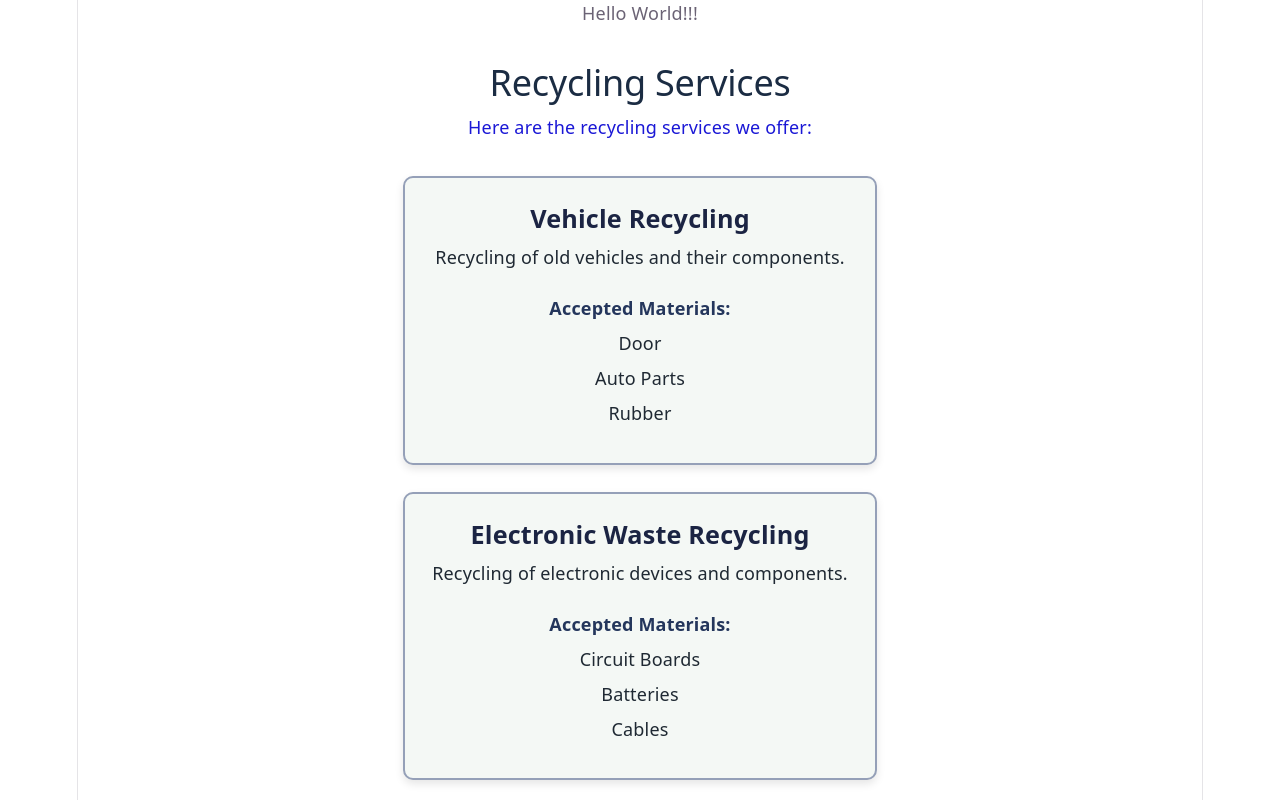
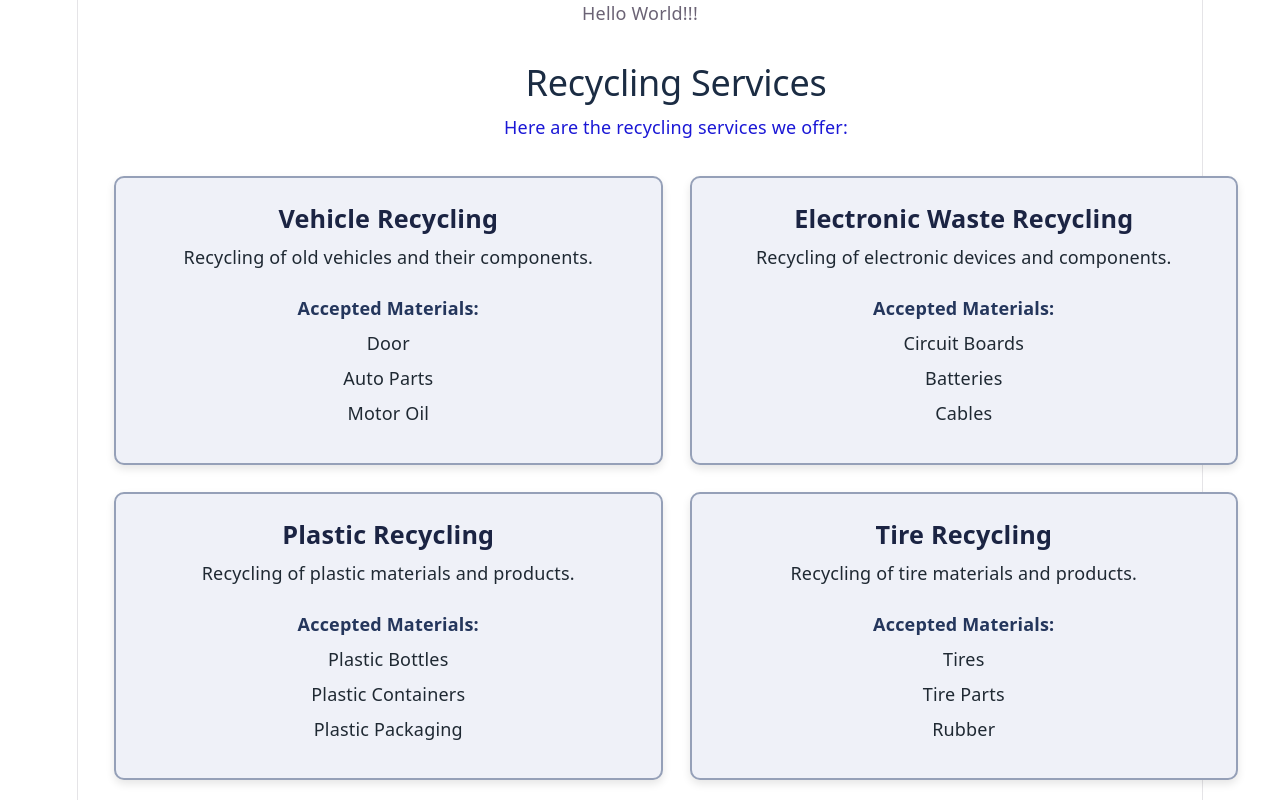
Before and after one commit to Michaelo233/AutoParts-X, a React (Vite) app: page / in a window 1280 px wide. Shown: the top 800 px of the page. Built offline with nearby package versions, Linux system fonts and the light colour scheme.

Commit message:
feat: added  main in the app and Tire item in RecyclingService.

```diff
--- a/src/App.tsx
+++ b/src/App.tsx
@@ -6,7 +6,9 @@ function App() {
   return (
     <>
       <span>Hello World!!!</span>
-      <RecyclingServices />
+      <main className="App">
+        <RecyclingServices />
+      </main>
     </>
   )
 }
--- a/src/components_recycling/data/RecycingServiceData.ts
+++ b/src/components_recycling/data/RecycingServiceData.ts
@@ -7,7 +7,7 @@ export const recyclingServicesData: RecyclingService[] = [
         description: 'Recycling of old vehicles and their components.',
         acceptedMaterials: ['Door',
             'Auto Parts',
-            'Rubber'],
+            'Motor Oil'],
 
 
     },
@@ -29,6 +29,15 @@ export const recyclingServicesData: RecyclingService[] = [
             'Plastic Bottles',
             'Plastic Containers',
             'Plastic Packaging'],
+    },
+    {
+        id: 4,
+        title: 'Tire Recycling',
+        description: 'Recycling of tire materials and products.',
+        acceptedMaterials: [
+            'Tires',
+            'Tire Parts',
+            'Rubber'],
+    }
 
-    }
 ]
--- a/src/components_recycling/recycling_service/recyclingService.css
+++ b/src/components_recycling/recycling_service/recyclingService.css
@@ -1,4 +1,5 @@
 .recycling-services {
+  width: 100%;
   max-width: 1200px;
   margin: 0 auto;
   padding: 2rem;
@@ -19,14 +20,14 @@
 
 .recycling-services-container {
   display: grid;
-  grid-template-columns: repeat(auto-fit, minmax(250px, 1fr));
+  grid-template-columns: repeat(2, 1fr);
   gap: 1.5rem;
 }
 
 .recycling-services-card {
   padding: 1.5rem;
   color: #1f2933;
-  background-color: #f4f8f5;
+  background-color: #eff1f8;
   border: 2px solid #95a0b8;
   border-radius: 10px;
   box-shadow: 0 4px 8px rgb(0 0 0 / 10%);
@@ -63,7 +64,7 @@
   margin-bottom: 0.5rem;
 }
 
-@media (max-width: 600px) {
+@media (max-width: 768px) {
   .recycling-services {
     padding: 1rem;
   }
@@ -71,4 +72,7 @@
   .recycling-services > h2 {
     font-size: 1.6rem;
   }
+  .recycling-services-container {
+    grid-template-columns: 1fr;
+  }
 }
```
